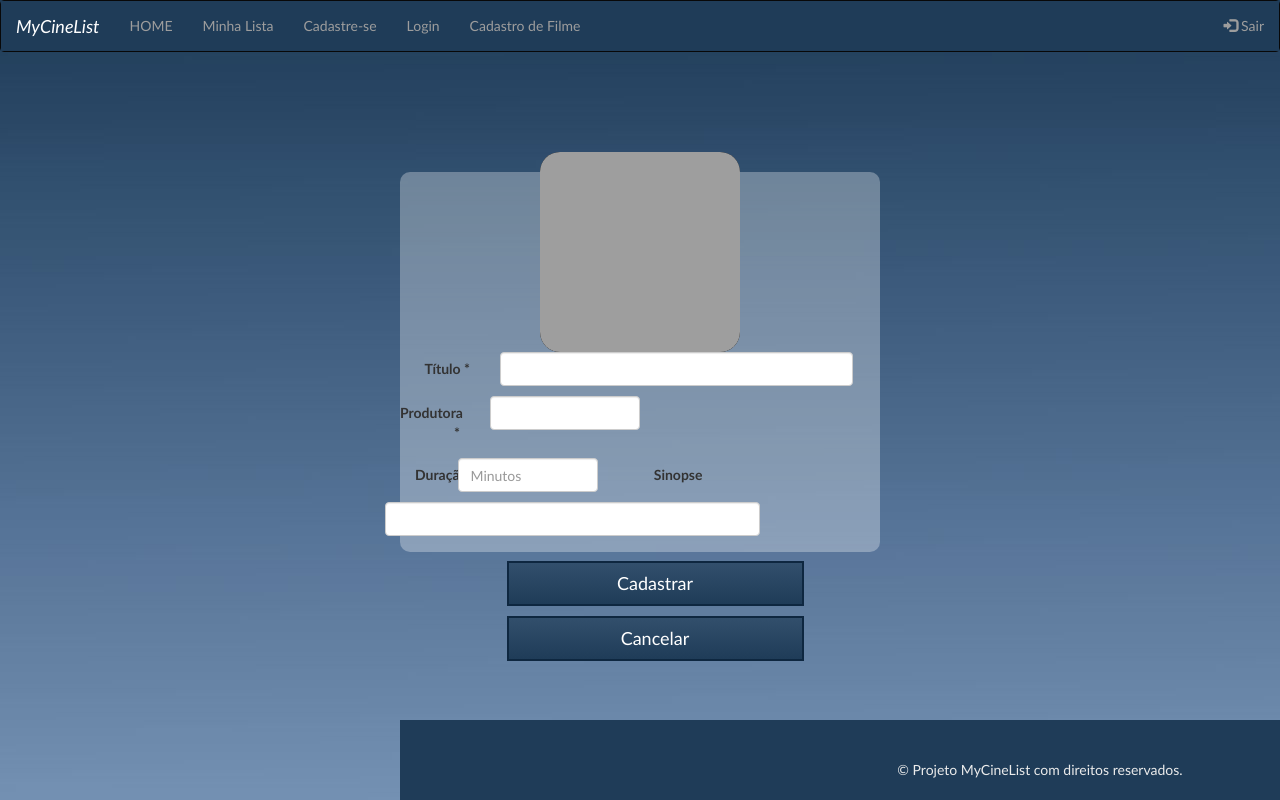
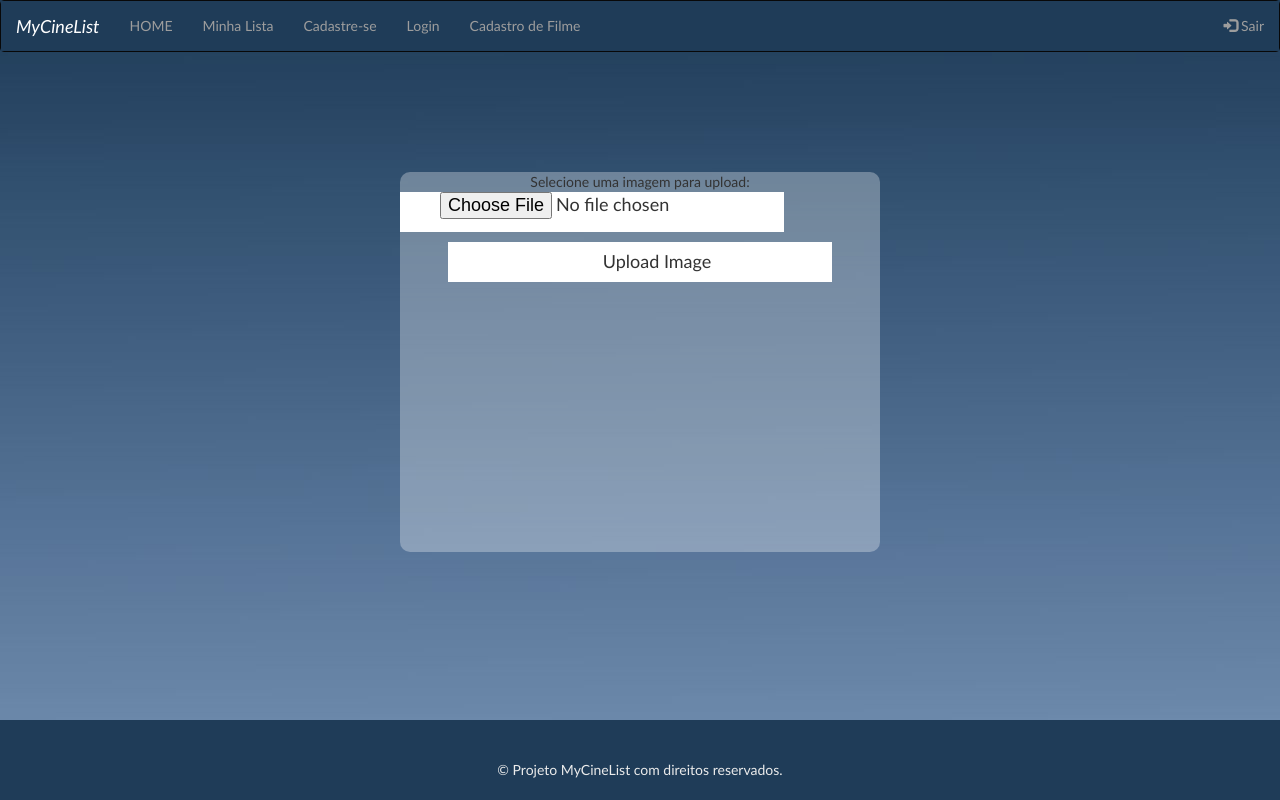
Before and after one commit to EltonLunardi/ProgInternet2, a PHP site: page /View/cadastroFilme2.php in a window 1280 px wide. Run offline with PHP 8.4, Linux system fonts and the light colour scheme; grey boxes are pictures that could not be loaded.

Commit message:
Funcionamento upload

```diff
--- a/Trabalho_FInal/View/cadastroFilme2.php
+++ b/Trabalho_FInal/View/cadastroFilme2.php
@@ -13,58 +13,6 @@
     <link rel="stylesheet" href="css/estilo.css" />
     <link rel="stylesheet" href="css/style.css">
     <link rel="icon" type="imagem/png" href="./css/imagens/logo_minimalist.png" />
-    <script>
-        function previewImagem() {
-            var imagem = document.getElementById('imagem').files[0];
-            var preview = document.getElementById('imgPrev');
-            var reader = new FileReader();
-
-            reader.onloadend = function() {
-                preview.src = reader.result;
-            }
-
-            if (imagem) {
-                reader.readAsDataURL(imagem);
-            } else {
-                preview.src = "img/ico.png";
-            }
-        }
-    </script>
-    <script rsc="text/javascript">
-        $(function() {
-            $("#meuform").submit(function(event) {
-                event.preventDefault();
-
-                var dados_form = $(this).serialize();
-                $.ajax({
-                    type: "post",
-                    url: "../Controller/insereFilme.php",
-                    data: dados_form,
-                    success: function(responseData) {
-                        $("#mensagemDiv").html("" + responseData);
-                        document.getElementById('titulo').value = "";
-                        document.getElementById('duracao').value = "";
-                        document.getElementById('produtora').value = "";
-                        document.getElementById('sinopse').value = "";
-
-                        $().ready(function() {
-                            setTimeout(function() {
-                                $('#mensagemDiv').hide();
-                            }, 2500);
-                        });
-                    },
-                    error: function(request, status, error) {
-                        $("#mensagemDiv").html("" + responseText);
-                        $().ready(function() {
-                            setTimeout(function() {
-                                $('#mensagemDiv').hide();
-                            }, 2500);
-                        });
-                    }
-                });
-            });
-        });
-    </script>
 </head>
 
 <body>
@@ -73,48 +21,11 @@
     ?>
 
     <div id="container">
-
-        <img id="imgPrev" class="addimagem" style="border-radius:20px" src='http://anakordelos.com/wp-content/uploads/2016/05/top-05-filmes-favoritos-da-vida.jpg'><br><br>
-        <form class="form-horizontal" id="meuform" method="post" name="form" enctype="multipart/form-data" action="insereFilme.php">
-            <form class="omb_loginForm" action="" autocomplete="off" method="POST" id="meuformlogin">
-                <div class="form-group">
-                    <label class="col-md-2 control-label" for="titulo">Título <h11>*</h11></label>
-                    <div class="col-md-9">
-                        <input id="titulo" name="titulo" placeholder="" class="form-control input-md" required="" type="text">
-                    </div>
-
-                    <div class="form-group">
-                        <label class="col-md-2 control-label" for="produtora">Produtora <h11>*</h11></label>
-                        <div class="col-md-4">
-                            <input id="produtora" name="produtora" placeholder="" class="form-control input-md" required="" type="text">
-                        </div>
-                    </div>
-
-                    <label class="col-md-1 control-label" for="duracao">Duração </label>
-
-                    <div class="col-md-4">
-                        <input id="duracao" name="duracao" placeholder="Minutos" class="form-control input-md" required="" type="number">
-                    </div>
-
-                    <div class="form-group">
-                        <label class="col-md-2 control-label" for="sinopse">Sinopse</label>
-                        <div class="col-md-9">
-                            <input id="sinopse" name="sinopse" placeholder="" class="form-control input-md" required="" type="text">
-                        </div>
-                    </div>
-
-                    <div class="form-group">
-                        <label class="col-md-2 control-label" for="Cadastrar"></label>
-                        <div class="col-md-8">
-                            <div>
-                                <input id="Cadastrar" name="submit" class="submit" type="submit" value="Cadastrar">
-                            </div>
-                            <div>
-                                <input id="Cancelar" name="Cancelar" class="submit" type="Reset" value="Cancelar">
-                            </div>
-                        </div>
-                    </div>
-            </form>
+        <form action="insereFilme.php" method="post" enctype="multipart/form-data">
+            Selecione uma imagem para upload:
+            <input type="file" name="fileToUpload" id="fileToUpload">
+            <input type="submit" value="Upload Image" name="submit">
+        </form>
     </div>
     <div id="mensagemDiv"></div>
     <?php
```
Also changed, not shown: Trabalho_FInal/Controller/insereFilme.php (deleted, +0 -80 lines), Trabalho_FInal/View/insereFilme.php (added, +56 -0 lines), Trabalho_FInal/View/img_db/2399634-v-letter-logo-business-template-vector-icon-grátis-vetor.jpg (added).
